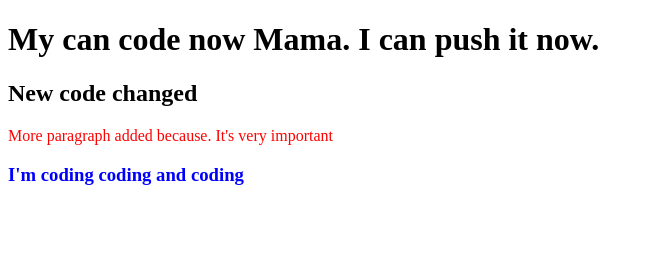
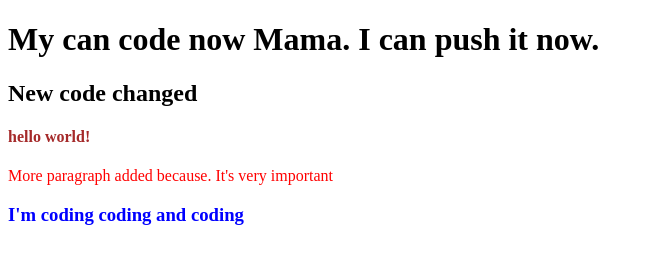
Before and after one commit to ishakamin/My-second-repo, a plain HTML site: page index.html in a window 1280 px wide. Shown: the whole page, without its empty margins (0-653 px from the left). Drawn offline with Linux system fonts and the light colour scheme.

Commit message:
color changed

```diff
--- a/index.html
+++ b/index.html
@@ -12,6 +12,7 @@
 
     </h1>
     <h2>New code changed</h2>
+    <h4>hello world!</h4>
     <p>More paragraph added because. It's very important</p>
     <h3>I'm coding coding and coding</h3>
 </body>
--- a/style.css/cd.css
+++ b/style.css/cd.css
@@ -3,4 +3,8 @@ p{
 }
 h3{
     color: blue;
+
 }
+h4{
+    color: brown;
+}
```
